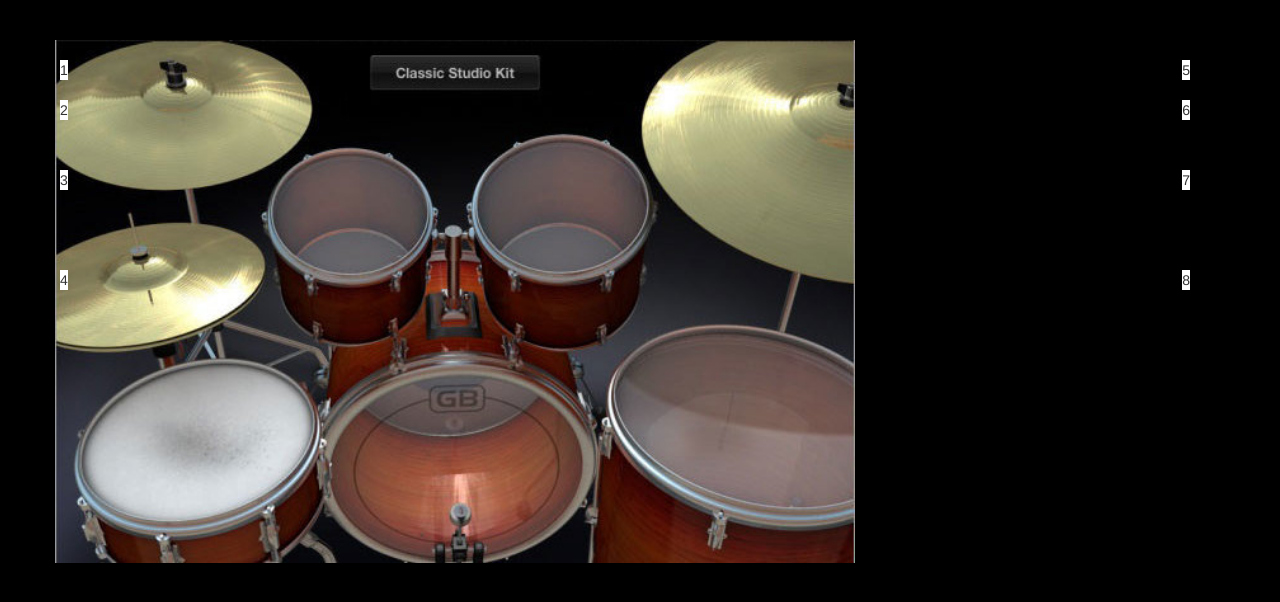
After one commit to emiliogomezlavin/buzzing-fiesta, a PHP site: page /drumkit.html in a window 1280 px wide. The commit adds this page. Shown: the top 602 px of the page. Run offline with PHP 8.4, Linux system fonts and the light colour scheme.

Commit message:
adds score counter, next song event listener and first draft of drum kit solo player

```diff
--- a/dataDummie.js
+++ b/dataDummie.js
@@ -1,8 +1,7 @@
 var dataDummie = [{
 		bandName : "Queen",
 		songName : "Bohemian Raphsody",
-		// sample : new Audio("songs/bohemian-raphsody.mp3")
-		sample : new Audio ("http://a898.phobos.apple.com/us/r1000/039/Music6/v4/13/22/67/1322678b-e40d-fb4d-8d9b-3268fe03b000/mzaf_8818596367816221008.plus.aac.p.m4a")
+		sample : new Audio("songs/bohemian-raphsody.mp3")
 	}, {
 		bandName : "AC/DC",
 		songName : "Shook Me All Night Long",
--- /dev/null
+++ b/drumkit.css
@@ -0,0 +1,47 @@
+body {
+	background-color: black;
+}
+
+.container {
+	margin: 40px;
+	position: relative;
+	/*width: 630px;
+	height: 412px;
+	background-image: url("images/drum-kit.jpg");*/
+}
+.drum {
+	background-color: white;
+	position: absolute;
+}
+#pos1 {
+	top: 20px;
+	left: 20px;
+}
+#pos2 {
+	top: 60px;
+	left: 20px;
+}
+#pos3 {
+	top: 130px;
+	left: 20px;
+}
+#pos4 {
+	top: 230px;
+	left: 20px;
+}
+#pos5 {
+	top: 20px;
+	right: 20px;
+}
+#pos6 {
+	top: 60px;
+	right: 20px;
+}
+#pos7 {
+	top: 130px;
+	right: 20px;
+}
+#pos8 {
+	top: 230px;
+	right: 20px;
+}
--- /dev/null
+++ b/drumkit.html
@@ -0,0 +1,33 @@
+<!DOCTYPE html>
+<html lang="en">
+
+<head>
+  <meta charset="utf-8">
+  <meta http-equiv="X-UA-Compatible" content="IE=edge">
+  <meta name="viewport" content="width=device-width, initial-scale=1">
+  <title>Drum Kit</title>
+  <link rel="stylesheet" href="https://maxcdn.bootstrapcdn.com/bootstrap/3.3.6/css/bootstrap.min.css">
+  <link rel="stylesheet" href="drumkit.css">
+  <!-- <link rel="stylesheet" href="animate.min.css"> -->
+<!--   <script src="http://code.jquery.com/jquery-2.2.2.min.js"></script>
+  <script src="https://ajax.googleapis.com/ajax/libs/jquery/1.11.3/jquery.min.js"></script>
+  <script src="dataDummie.js" type="text/javascript"></script>
+  <script src="script.js" type="text/javascript"></script> -->
+</head>
+
+<body>
+
+  <div class="container">
+    <img src="images/drum-kit.jpg" height="523px" width="800px">
+    <div height="50px" width="50px" id="pos1" class="drum">1</div>
+    <div height="50px" width="50px" id="pos2" class="drum">2</div>
+    <div height="50px" width="50px" id="pos3" class="drum">3</div>
+    <div height="50px" width="50px" id="pos4" class="drum">4</div>
+    <div height="50px" width="50px" id="pos5" class="drum">5</div>
+    <div height="50px" width="50px" id="pos6" class="drum">6</div>
+    <div height="50px" width="50px" id="pos7" class="drum">7</div>
+    <div height="50px" width="50px" id="pos8" class="drum">8</div>
+  </div>
+</body>
+
+</html>
--- a/style.css
+++ b/style.css
@@ -46,3 +46,8 @@
 form {
 	display: block;
 }
+#scores {
+	background-color: white;
+	text-align: center;
+	font-size: 40px;
+}
```
Also changed, not shown: index.html (+7 -7 lines), script.js (+107 -42 lines), images/drum-kit.jpg (added).
